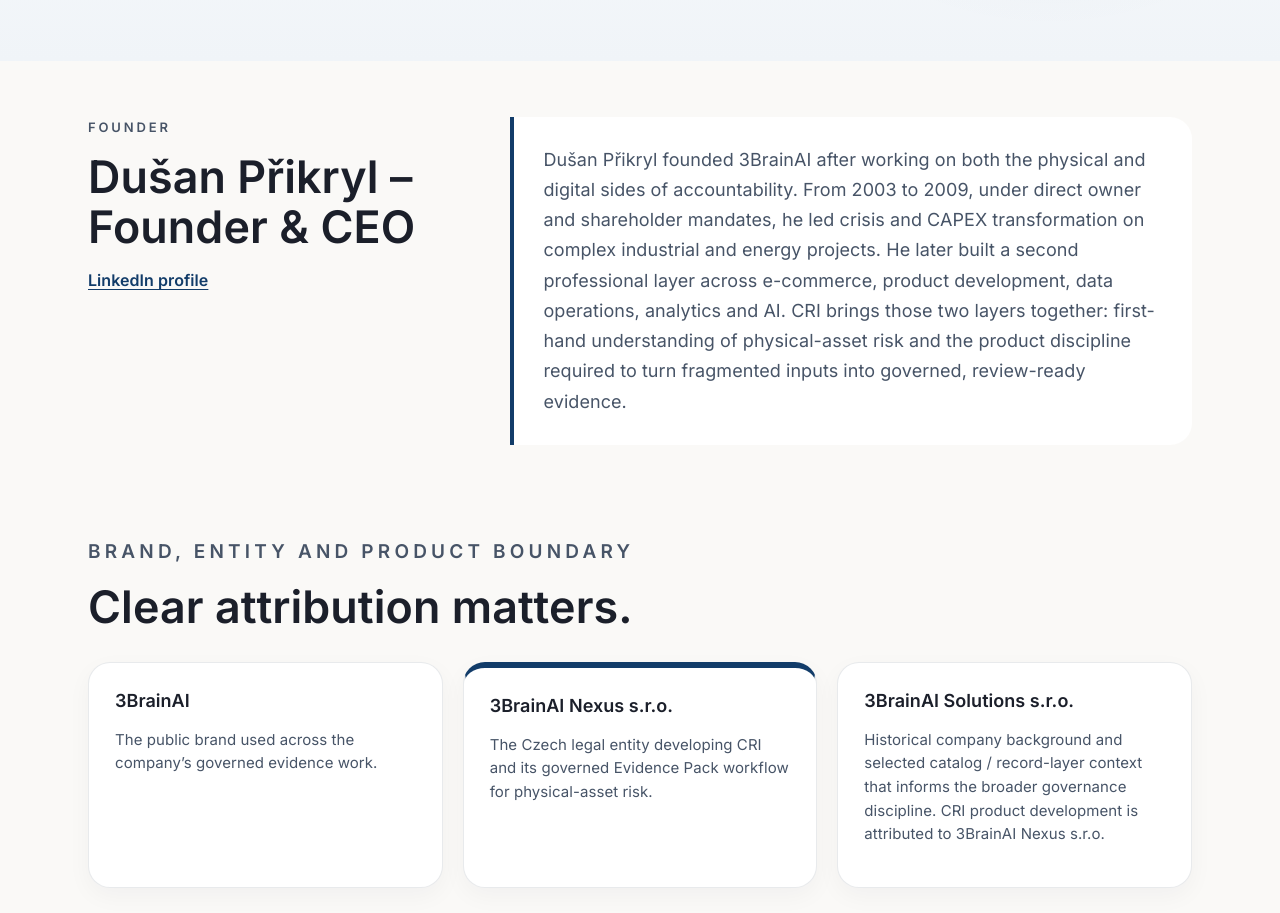
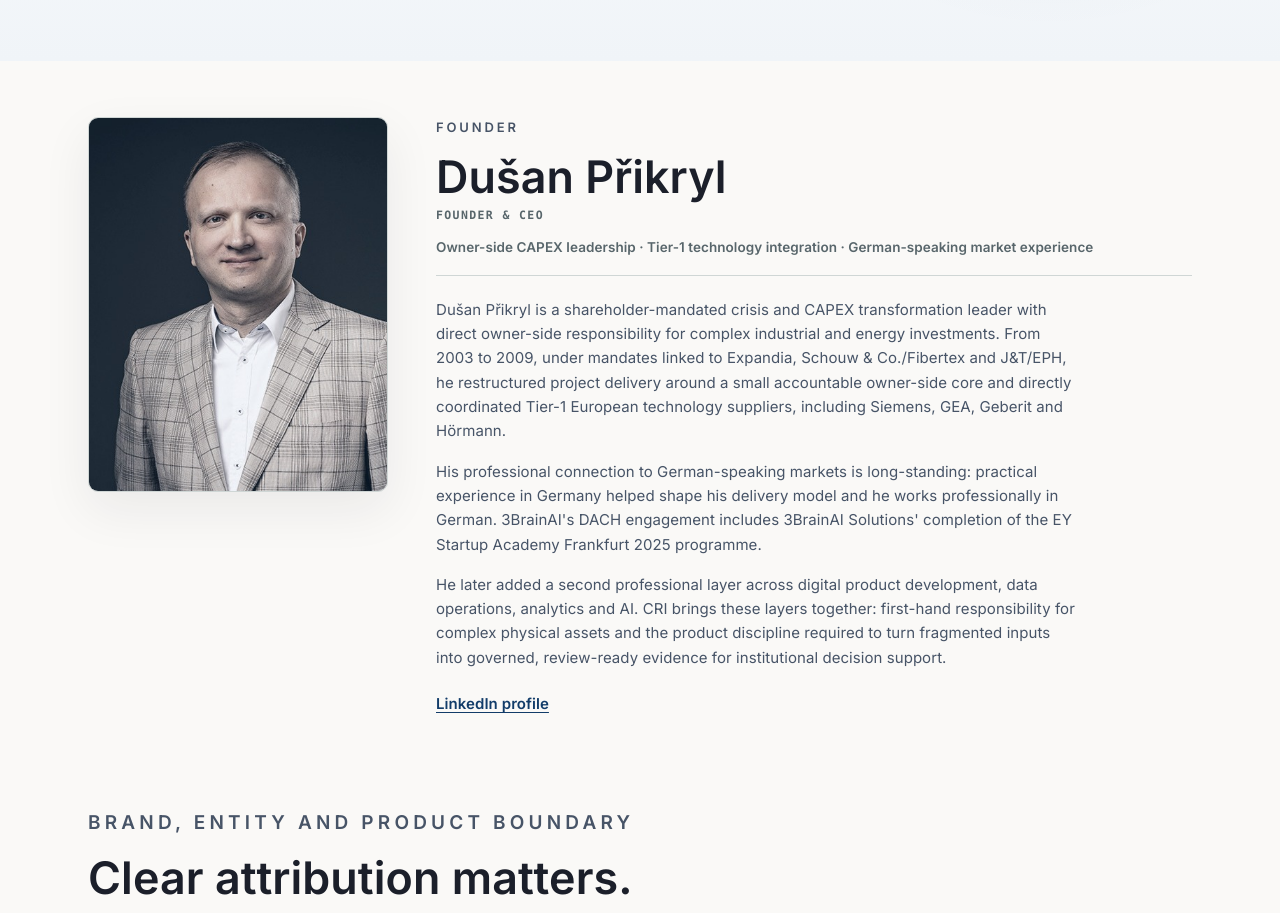
Before and after one commit to 3BrainAI/3brainai-www, a website: page about/index.html in a window 1280 px wide. Shown: the part 520-1433 px from the top of the page. Drawn offline with Linux system fonts and the light colour scheme.

Commit message:
feat(web): apply M3.1 About founder redesign (#27)

```diff
--- a/about/index.html
+++ b/about/index.html
@@ -85,6 +85,7 @@
   <link rel="preconnect" href="https://fonts.gstatic.com" crossorigin>
   <link rel="stylesheet" href="https://fonts.googleapis.com/css2?family=Inter:wght@300;400;500;600&display=swap">
   <link rel="stylesheet" href="/assets/css/style.css?v=f87d840f">
+  <link rel="stylesheet" href="/assets/css/about-founder.css?v=f8700cdd">
   <link rel="icon" type="image/svg+xml" href="/assets/img/favicon-mark-v2.svg">
   <link rel="icon" type="image/png" sizes="32x32" href="/assets/img/favicon-mark-v2-32.png">
   <link rel="shortcut icon" href="/assets/img/favicon-mark-v2.ico">
@@ -123,13 +124,25 @@
 
   <section class="section about-founder-section">
     <div class="container about-founder-grid">
-      <div>
+      <figure class="about-founder-photo">
+        <img
+          src="/assets/foto/prikryl-portret-4x5-navy.jpg"
+          width="426"
+          height="533"
+          loading="lazy"
+          decoding="async"
+          alt="Portrait of Dušan Přikryl, Founder and CEO of 3BrainAI"
+        >
+      </figure>
+      <div class="about-founder-copy">
         <p class="kicker">Founder</p>
-        <h2>Dušan Přikryl – Founder &amp; CEO</h2>
+        <h2 class="about-founder-name">Dušan Přikryl</h2>
+        <p class="about-founder-role">Founder &amp; CEO</p>
+        <p class="about-founder-tags">Owner-side CAPEX leadership · Tier-1 technology integration · German-speaking market experience</p>
+        <p>Dušan Přikryl is a shareholder-mandated crisis and CAPEX transformation leader with direct owner-side responsibility for complex industrial and energy investments. From 2003 to 2009, under mandates linked to Expandia, Schouw &amp; Co./Fibertex and J&amp;T/EPH, he restructured project delivery around a small accountable owner-side core and directly coordinated Tier-1 European technology suppliers, including Siemens, GEA, Geberit and Hörmann.</p>
+        <p>His professional connection to German-speaking markets is long-standing: practical experience in Germany helped shape his delivery model and he works professionally in German. 3BrainAI's DACH engagement includes 3BrainAI Solutions' completion of the EY Startup Academy Frankfurt 2025 programme.</p>
+        <p>He later added a second professional layer across digital product development, data operations, analytics and AI. CRI brings these layers together: first-hand responsibility for complex physical assets and the product discipline required to turn fragmented inputs into governed, review-ready evidence for institutional decision support.</p>
         <p><a class="founder-profile-link" href="https://www.linkedin.com/in/dusanprikryl/" rel="noopener noreferrer">LinkedIn profile</a></p>
-      </div>
-      <div class="about-founder-copy">
-        <p>Dušan Přikryl founded 3BrainAI after working on both the physical and digital sides of accountability. From 2003 to 2009, under direct owner and shareholder mandates, he led crisis and CAPEX transformation on complex industrial and energy projects. He later built a second professional layer across e-commerce, product development, data operations, analytics and AI. CRI brings those two layers together: first-hand understanding of physical-asset risk and the product discipline required to turn fragmented inputs into governed, review-ready evidence.</p>
       </div>
     </div>
   </section>
--- /dev/null
+++ b/assets/css/about-founder.css
@@ -0,0 +1,91 @@
+/* About / Founder redesign – founder-approved 2026-08-30. */
+.about-founder-grid {
+  display: grid;
+  grid-template-columns: minmax(240px, 300px) minmax(0, 1fr);
+  gap: 48px;
+  align-items: start;
+}
+
+.about-founder-photo {
+  margin: 0;
+  overflow: hidden;
+  border: var(--r3-border-width) solid var(--r3-border);
+  border-radius: var(--r3-card-radius);
+  background: var(--r3-surface);
+  box-shadow: var(--r3-shadow);
+}
+
+.about-founder-photo img {
+  display: block;
+  width: 100%;
+  height: auto;
+}
+
+.about-founder-copy {
+  min-width: 0;
+  padding: 0;
+  border: 0;
+  border-radius: 0;
+  background: transparent;
+}
+
+.about-founder-name {
+  margin-bottom: 4px;
+}
+
+.about-founder-copy .kicker {
+  margin: 0 0 16px;
+  color: var(--slate);
+  font-size: 13px;
+  font-weight: 600;
+  letter-spacing: 0.22em;
+  line-height: 1.58;
+  text-transform: uppercase;
+}
+
+.about-founder-copy .about-founder-role {
+  margin: 0 0 14px;
+  color: var(--r3-text-secondary);
+  font-family: var(--r3-metadata-font);
+  font-size: 11.5px;
+  font-weight: 650;
+  letter-spacing: 0.12em;
+  line-height: 1.4;
+  text-transform: uppercase;
+}
+
+.about-founder-copy .about-founder-tags {
+  margin: 0 0 22px;
+  padding-bottom: 18px;
+  border-bottom: var(--r3-border-width) solid var(--r3-border);
+  color: var(--r3-text-secondary);
+  font-size: 13.5px;
+  font-weight: 600;
+  line-height: 1.5;
+}
+
+.about-founder-copy p:not(.kicker):not(.about-founder-role):not(.about-founder-tags) {
+  max-width: 68ch;
+  font-size: 15px;
+  line-height: 1.62;
+}
+
+.about-founder-copy p + p:not(.about-founder-role):not(.about-founder-tags) {
+  margin-top: 16px;
+}
+
+.about-founder-copy .founder-profile-link {
+  display: inline-block;
+  margin-top: 6px;
+}
+
+@media (max-width: 860px) {
+  .about-founder-grid {
+    grid-template-columns: 1fr;
+    gap: 28px;
+  }
+
+  .about-founder-photo {
+    max-width: 280px;
+  }
+}
--- a/package.json
+++ b/package.json
@@ -9,7 +9,7 @@
   "scripts": {
     "validate": "npm run validate:html && npm run validate:css && npm run validate:ai && npm run validate:polish",
     "validate:html": "html-validate --max-warnings=0 \"**/*.html\"",
-    "validate:css": "csstree-validator assets/css/style.css && csstree-validator assets/css/hp-corrections.css",
+    "validate:css": "csstree-validator assets/css/style.css && csstree-validator assets/css/hp-corrections.css && csstree-validator assets/css/about-founder.css",
     "validate:ai": "node scripts/validate-ai-visibility.mjs",
     "validate:polish": "node scripts/validate-site-polish.mjs",
     "test:r3": "playwright test",
--- a/sitemap.xml
+++ b/sitemap.xml
@@ -22,7 +22,7 @@
   </url>
   <url>
     <loc>https://www.3brain.ai/about/</loc>
-    <lastmod>2026-08-28</lastmod>
+    <lastmod>2026-08-30</lastmod>
   </url>
   <url>
     <loc>https://www.3brain.ai/validation/</loc>
```
Also changed, not shown: scripts/validate-ai-visibility.mjs (+10 -2 lines), scripts/validate-site-polish.mjs (+69 -1 lines), tests/ai-visibility.spec.mjs (+4 -2 lines), tests/r3-navigation.spec.mjs (+94 -1 lines), assets/foto/prikryl-portret-1x1-navy.jpg (added), assets/foto/prikryl-portret-1x1-sepia.jpg (added), assets/foto/prikryl-portret-4x5-navy.jpg (added), assets/foto/prikryl-portret-4x5-sepia.jpg (added).
